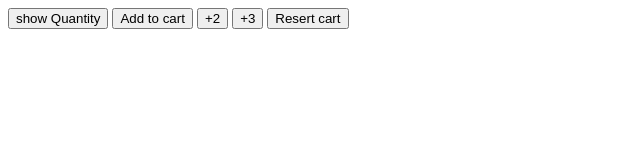
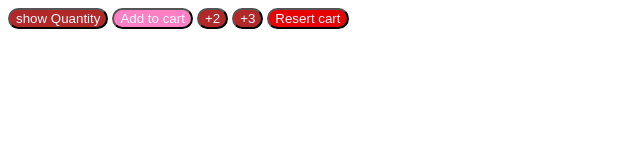
Before and after one commit to NayabRasool12/nayab-project, a plain HTML site: page cartquantity.html in a window 1280 px wide. Shown: the whole page, without its empty margins (0-640 px from the left). Drawn offline with Linux system fonts and the light colour scheme.

Commit message:
add css index

```diff
--- a/cartquantity.html
+++ b/cartquantity.html
@@ -4,27 +4,29 @@
     <meta charset="UTF-8">
     <meta name="viewport" content="width=device-width, initial-scale=1.0">
     <title>CART WEB APPLICATION </title>
+    <link rel="stylesheet" href="index.css"/>
 </head>
-<body>
-   <button onclick="console.log(`show qunatity:${quantity}`)">
+<body >
+   <button class="btn"
+    onclick="console.log(`show qunatity:${quantity}`)">
     show Quantity
    </button>
-   <button onclick="
+   <button class="add" onclick="
     quantity = quantity + 1
     console.log(`show qunatity:${quantity}`)">
     Add to cart
     </button>
-   <button onclick="
+   <button class="on" onclick="
     quantity = quantity + 2
     console.log(`show qunatity:${quantity}`)">
     +2
    </button>
-   <button onclick="
+   <button class="click" onclick="
    quantity = quantity + 3
    console.log(`show qunatity:${quantity}`)">
     +3
    </button>
-   <button onclick="
+   <button class="res" onclick="
    console.log(' cart was resert : 0')
    quantity = 0;
    console.log(`show qunatity:${quantity}`)">
--- /dev/null
+++ b/index.css
@@ -0,0 +1,31 @@
+.btn{
+    background-color: rgb(178, 39, 39);
+    color: aliceblue;
+    border-radius: 20px;
+    border-color: none;
+
+}
+.add{
+    background-color: rgb(255, 127, 197);
+    color: aliceblue;
+    border-radius: 20px;
+    border-color: none;
+}
+.on{
+   background-color: rgb(178, 39, 39);
+    color: aliceblue;
+    border-radius: 20px;
+    border-color: none;
+}
+.click{
+     background-color: rgb(178, 39, 39);
+    color: aliceblue;
+    border-radius: 20px;
+    border-color: none;
+}
+.res{
+ background-color: rgb(231, 3, 3);
+    color: aliceblue;
+    border-radius: 20px;
+    border-color: none;
+}
```
